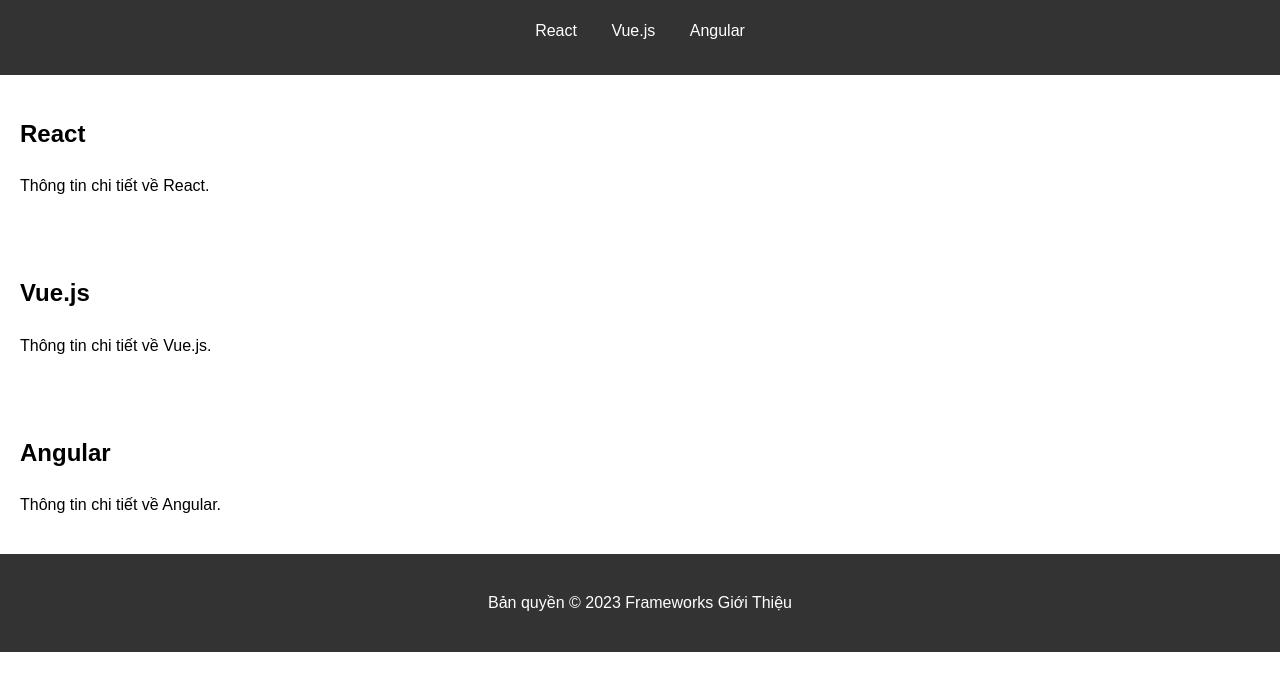
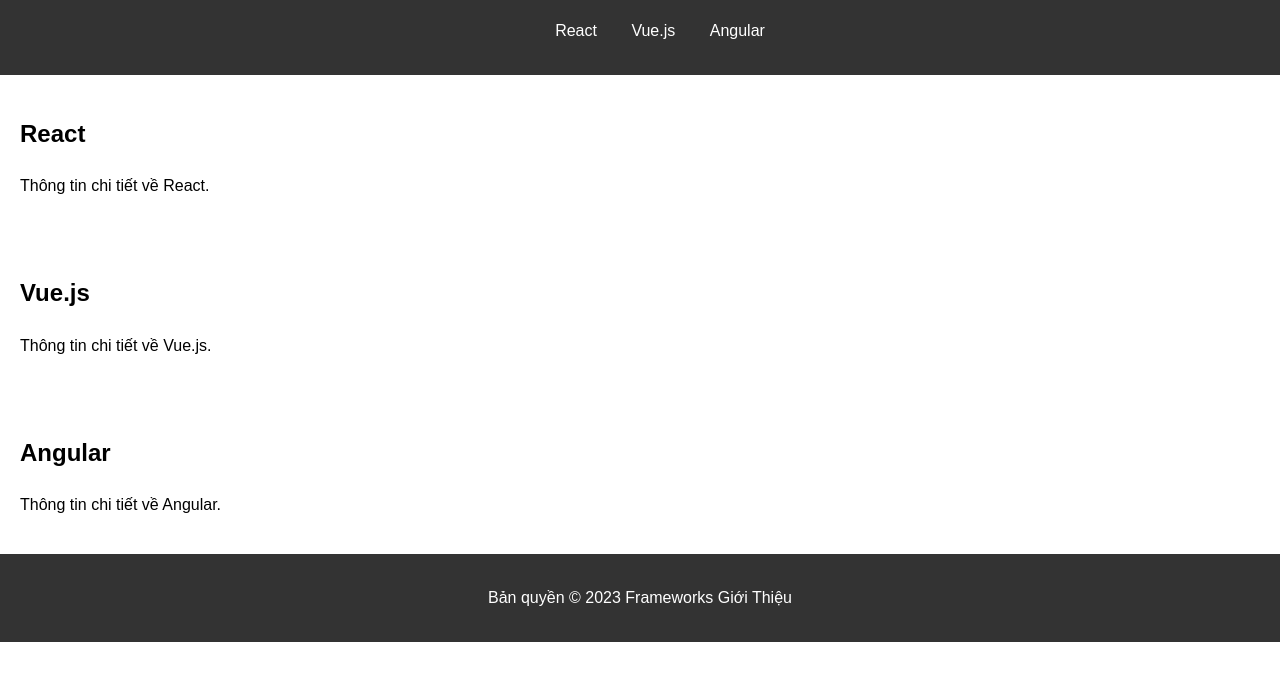
Before and after one commit to dianannperla/frameworks-gioi-thieu, a website: page index.html in a window 1280 px wide. Shown: the part 91-782 px from the top of the page. Drawn offline with Linux system fonts and the light colour scheme.

Commit message:
Update footer padding for consistency.

```diff
--- a/styles.css
+++ b/styles.css
@@ -12,7 +12,7 @@ header {
     text-align: center;
 }
 
-nav ul {
+av ul {
     list-style: none;
     padding: 0;
 }
@@ -33,7 +33,7 @@ section {
 
 footer {
     text-align: center;
-    padding: 20px;
+    padding: 15px;
     background: #333;
     color: #fff;
 }
```
